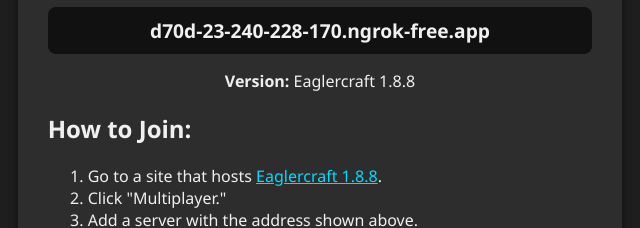
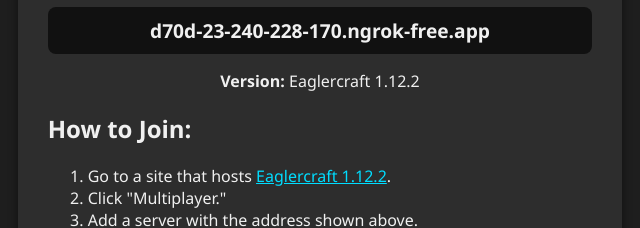
Before and after one commit to royaloakmc/royaloakmc, a plain HTML site: page index.html in a window 1280 px wide. Shown: the part 267-495 px from the top of the page, 320-960 px from the left. Drawn offline with Linux system fonts and the light colour scheme.

Commit message:
Update index.html

```diff
--- a/index.html
+++ b/index.html
@@ -70,11 +70,11 @@
   <div class="container">
     <h1>Royal Oak Eaglercraft Server</h1>
     <p class="address">d70d-23-240-228-170.ngrok-free.app</p>
-    <p><strong>Version:</strong> Eaglercraft 1.8.8</p>
+    <p><strong>Version:</strong> Eaglercraft 1.12.2</p>
     <div class="instructions">
       <h2>How to Join:</h2>
       <ol>
-        <li>Go to a site that hosts <a href="https://eaglercraft.com" target="_blank">Eaglercraft 1.8.8</a>.</li>
+        <li>Go to a site that hosts <a href="https://eaglercraft.com" target="_blank">Eaglercraft 1.12.2</a>.</li>
         <li>Click "Multiplayer."</li>
         <li>Add a server with the address shown above.</li>
         <li>Join and start playing!</li>
```
